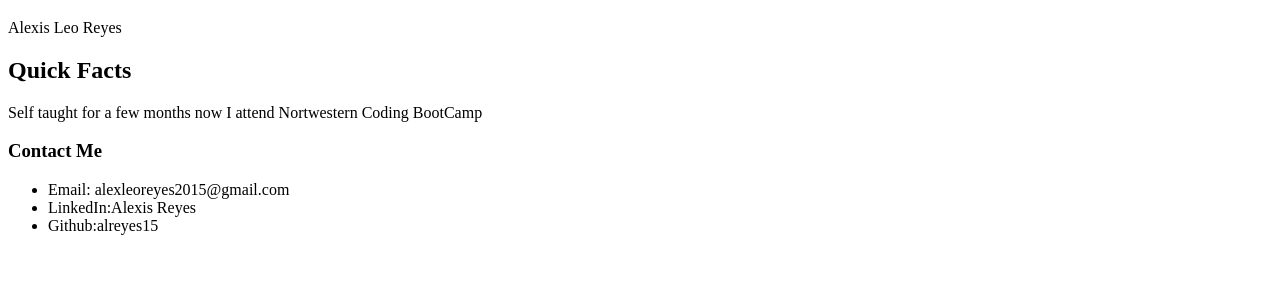
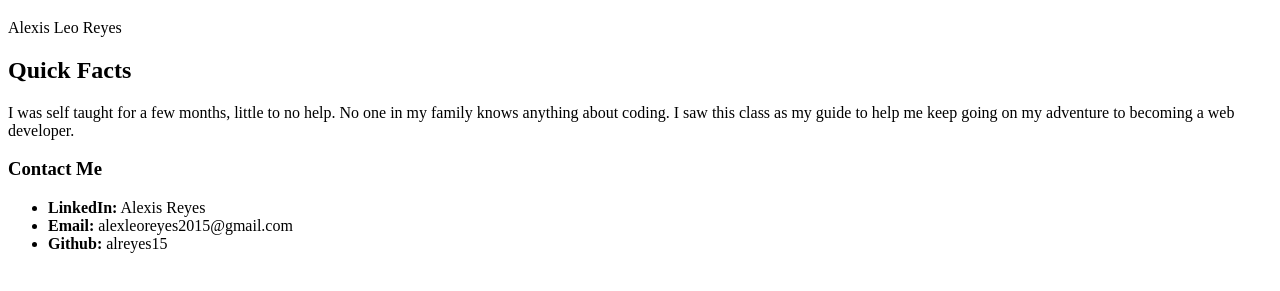
Before and after one commit to alreyes15/alreyes15.github.io, a plain HTML site: page index.html in a window 1280 px wide. Shown: the part 61-352 px from the top of the page. Drawn offline with Linux system fonts and the light colour scheme.

Commit message:
adding more html

```diff
--- a/index.html
+++ b/index.html
@@ -2,17 +2,20 @@
 <html>
     <head>
         <title>Student Bio</title>
+        <link type="text/css" rel="stylesheet" href="stlye.css">
     </head>
     <body>
         <h1>Student bio</h1>
             <p>Alexis Leo Reyes</p>
         <h2> Quick Facts</h2>
-            <p>Self taught for a few months now I attend Nortwestern Coding BootCamp</p>
+            <p>I was self taught for a few months, little to no help. No one in my
+                family knows anything about coding. I saw this class as my guide to
+                help me keep going on my adventure to becoming a web developer.</p>
         <h3>Contact Me</h3>
             <ul>
-                <li>Email: alexleoreyes2015@gmail.com</li>
-                <li>LinkedIn:Alexis Reyes </li>
-                <li>Github:alreyes15</li>
+                <li><strong>LinkedIn:</strong> Alexis Reyes </li>
+                <li><strong>Email:</strong> alexleoreyes2015@gmail.com</li>
+                <li><strong>Github:</strong> alreyes15</li>
             </ul>
 
 
```
